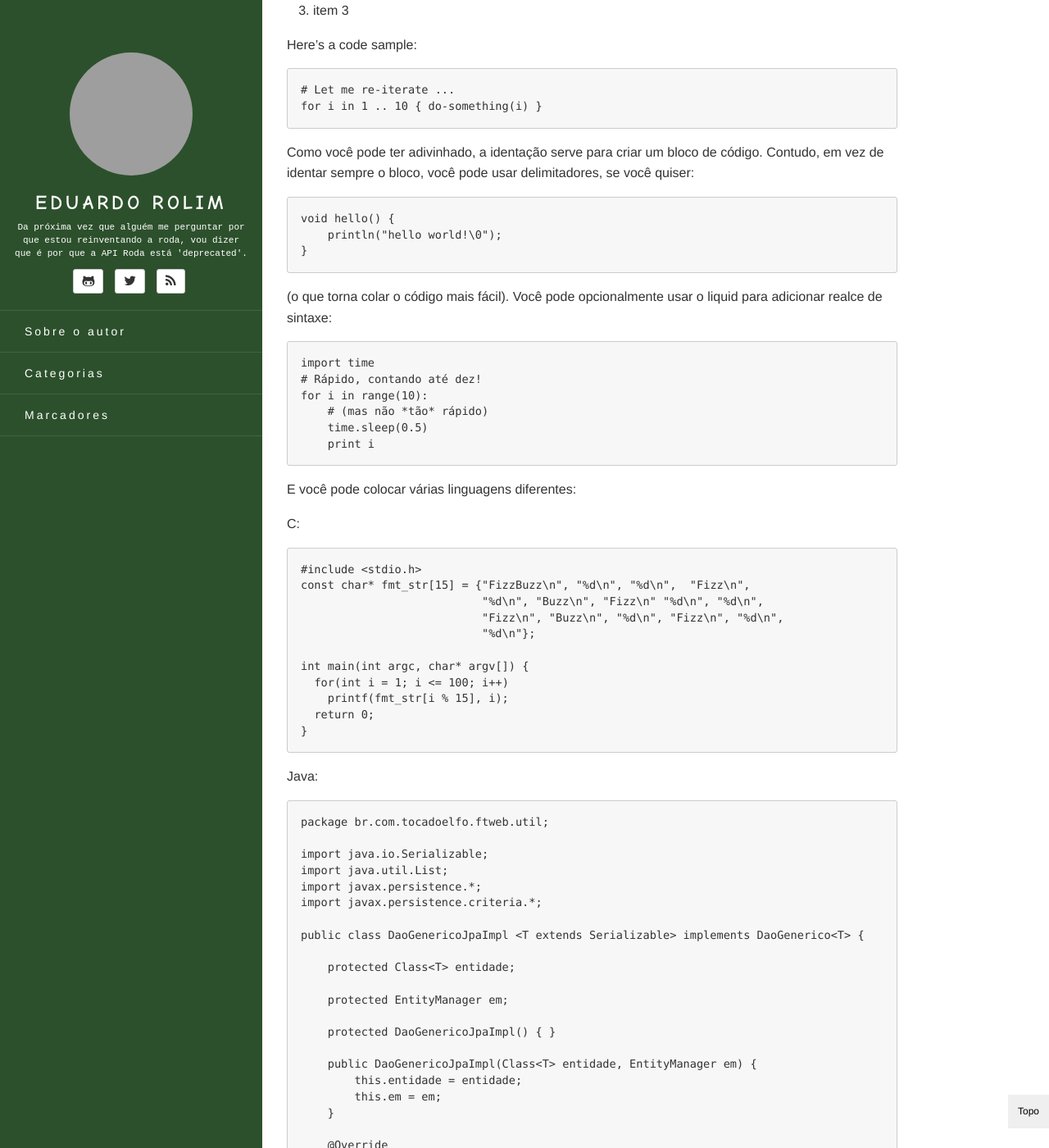
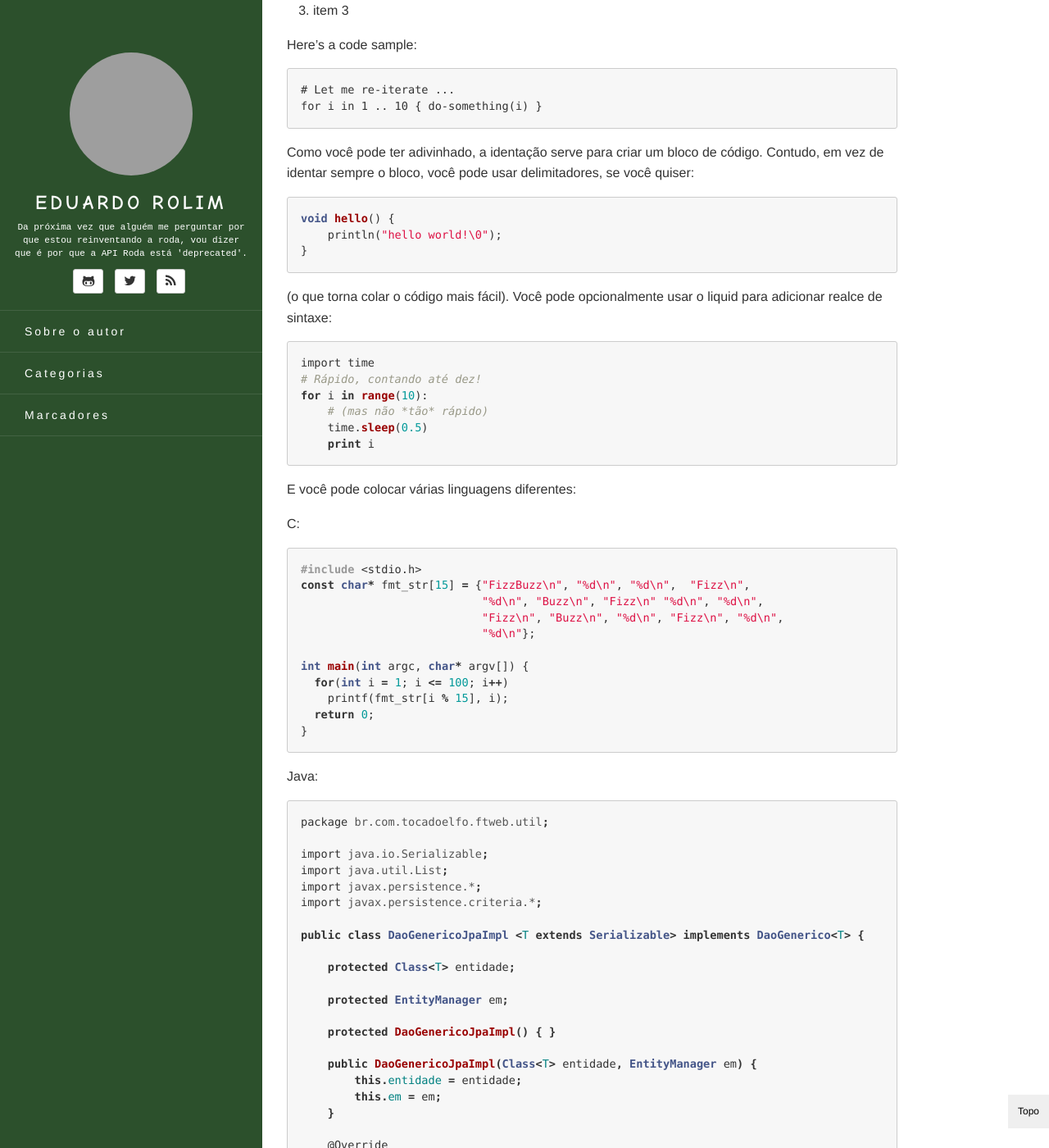
Before and after one commit to vndmtrx/aurora, a Jekyll site: the page built from _posts/2015-01-26-teste.md, in a window 1280 px wide and 1400 px high, scrolled down 772 px. Shown: the whole window at 82% size. Built offline with Jekyll 4.4.1, drawn with Linux system fonts in a browser that asks for light colours; nearby versions of some CDN libraries; some web fonts are replaced; comment, search, counter and statistics services are not loaded; grey boxes are pictures that could not be loaded.

Commit message:
Corrigido problema do css do realce de sintaxe

```diff
--- a/_includes/head.html
+++ b/_includes/head.html
@@ -9,7 +9,7 @@
 	<link href="//cdnjs.cloudflare.com/ajax/libs/twitter-bootstrap/3.3.2/css/bootstrap.min.css" rel="stylesheet">
 	<link href="//cdnjs.cloudflare.com/ajax/libs/font-awesome/4.3.0/css/font-awesome.min.css" rel="stylesheet">
 
-	<link href="{{ '/assets/resources/syntax/syntax.css' | prepend: site.baseurl }}" rel="stylesheet">
+	<link href="{{ '/assets/css/syntax.css' | prepend: site.baseurl }}" rel="stylesheet">
 	<link href="{{ '/assets/css/estilo.css' | prepend: site.baseurl }}" rel="stylesheet">
 	<link href="{{ '/assets/css/github-markdown.css' | prepend: site.baseurl }}" rel="stylesheet">
 
--- /dev/null
+++ b/assets/css/syntax.css
@@ -0,0 +1,65 @@
+/**
+ * http://github.com/mojombo/jekyll
+ * MIT License
+ */
+
+.highlight  { background: #ffffff; }
+.highlight .c { color: #999988; font-style: italic } /* Comment */
+.highlight .err { color: #a61717; background-color: #e3d2d2 } /* Error */
+.highlight .k { font-weight: bold } /* Keyword */
+.highlight .o { font-weight: bold } /* Operator */
+.highlight .cm { color: #999988; font-style: italic } /* Comment.Multiline */
+.highlight .cp { color: #999999; font-weight: bold } /* Comment.Preproc */
+.highlight .c1 { color: #999988; font-style: italic } /* Comment.Single */
+.highlight .cs { color: #999999; font-weight: bold; font-style: italic } /* Comment.Special */
+.highlight .gd { color: #000000; background-color: #ffdddd } /* Generic.Deleted */
+.highlight .gd .x { color: #000000; background-color: #ffaaaa } /* Generic.Deleted.Specific */
+.highlight .ge { font-style: italic } /* Generic.Emph */
+.highlight .gr { color: #aa0000 } /* Generic.Error */
+.highlight .gh { color: #999999 } /* Generic.Heading */
+.highlight .gi { color: #000000; background-color: #ddffdd } /* Generic.Inserted */
+.highlight .gi .x { color: #000000; background-color: #aaffaa } /* Generic.Inserted.Specific */
+.highlight .go { color: #888888 } /* Generic.Output */
+.highlight .gp { color: #555555 } /* Generic.Prompt */
+.highlight .gs { font-weight: bold } /* Generic.Strong */
+.highlight .gu { color: #aaaaaa } /* Generic.Subheading */
+.highlight .gt { color: #aa0000 } /* Generic.Traceback */
+.highlight .kc { font-weight: bold } /* Keyword.Constant */
+.highlight .kd { font-weight: bold } /* Keyword.Declaration */
+.highlight .kp { font-weight: bold } /* Keyword.Pseudo */
+.highlight .kr { font-weight: bold } /* Keyword.Reserved */
+.highlight .kt { color: #445588; font-weight: bold } /* Keyword.Type */
+.highlight .m { color: #009999 } /* Literal.Number */
+.highlight .s { color: #d14 } /* Literal.String */
+.highlight .na { color: #008080 } /* Name.Attribute */
+.highlight .nb { color: #0086B3 } /* Name.Builtin */
+.highlight .nc { color: #445588; font-weight: bold } /* Name.Class */
+.highlight .no { color: #008080 } /* Name.Constant */
+.highlight .ni { color: #800080 } /* Name.Entity */
+.highlight .ne { color: #990000; font-weight: bold } /* Name.Exception */
+.highlight .nf { color: #990000; font-weight: bold } /* Name.Function */
+.highlight .nn { color: #555555 } /* Name.Namespace */
+.highlight .nt { color: #000080 } /* Name.Tag */
+.highlight .nv { color: #008080 } /* Name.Variable */
+.highlight .ow { font-weight: bold } /* Operator.Word */
+.highlight .w { color: #bbbbbb } /* Text.Whitespace */
+.highlight .mf { color: #009999 } /* Literal.Number.Float */
+.highlight .mh { color: #009999 } /* Literal.Number.Hex */
+.highlight .mi { color: #009999 } /* Literal.Number.Integer */
+.highlight .mo { color: #009999 } /* Literal.Number.Oct */
+.highlight .sb { color: #d14 } /* Literal.String.Backtick */
+.highlight .sc { color: #d14 } /* Literal.String.Char */
+.highlight .sd { color: #d14 } /* Literal.String.Doc */
+.highlight .s2 { color: #d14 } /* Literal.String.Double */
+.highlight .se { color: #d14 } /* Literal.String.Escape */
+.highlight .sh { color: #d14 } /* Literal.String.Heredoc */
+.highlight .si { color: #d14 } /* Literal.String.Interpol */
+.highlight .sx { color: #d14 } /* Literal.String.Other */
+.highlight .sr { color: #009926 } /* Literal.String.Regex */
+.highlight .s1 { color: #d14 } /* Literal.String.Single */
+.highlight .ss { color: #990073 } /* Literal.String.Symbol */
+.highlight .bp { color: #999999 } /* Name.Builtin.Pseudo */
+.highlight .vc { color: #008080 } /* Name.Variable.Class */
+.highlight .vg { color: #008080 } /* Name.Variable.Global */
+.highlight .vi { color: #008080 } /* Name.Variable.Instance */
+.highlight .il { color: #009999 } /* Literal.Number.Integer.Long */
```
